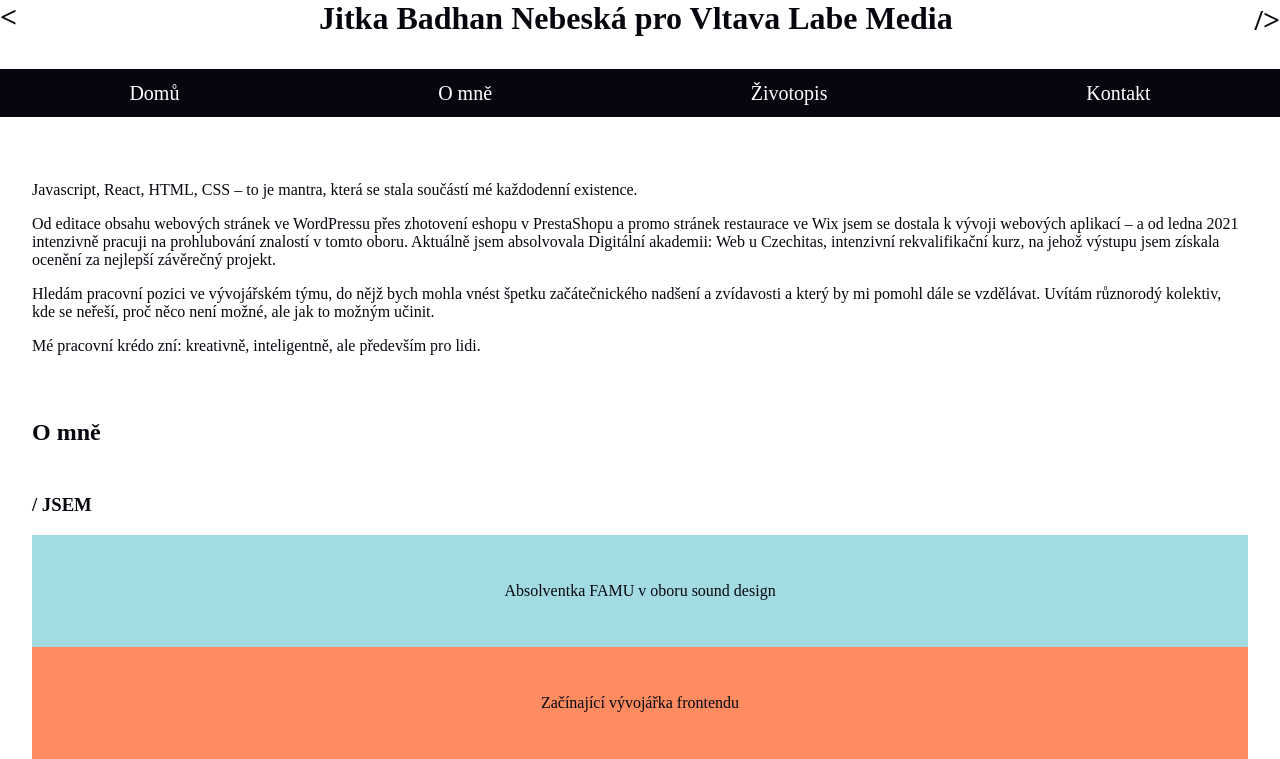
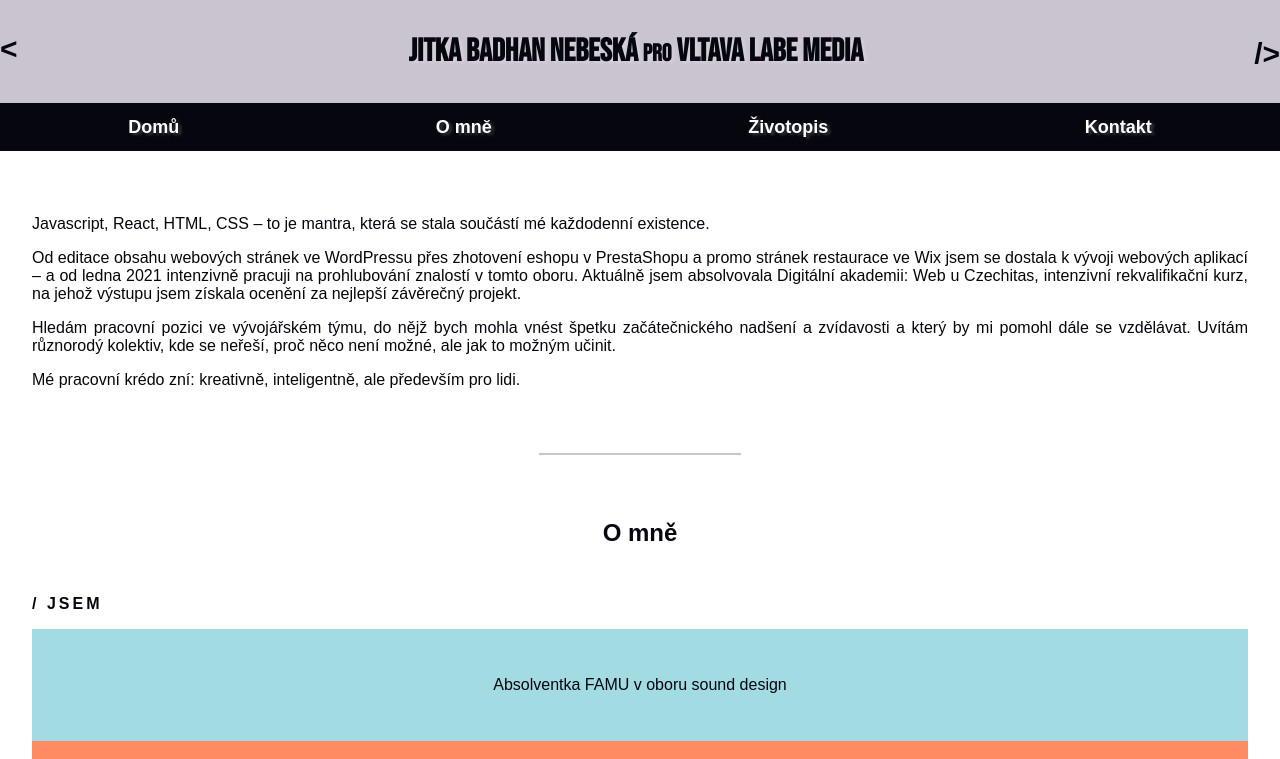
Before and after one commit to Jitka-Badhan/About, a plain HTML site: page index.html in a window 1280 px wide. Shown: the top 759 px of the page. Drawn offline with Linux system fonts and the light colour scheme; a web font is replaced by a local one.

```diff
--- a/index.html
+++ b/index.html
@@ -10,7 +10,7 @@
   <body>
     <header>
       <span>&lt;</span>
-      <h1>Jitka Badhan Nebeská pro Vltava&nbsp;Labe&nbsp;Media</h1>
+      <h1>Jitka Badhan Nebeská <span>pro</span> Vltava&nbsp;Labe&nbsp;Media</h1>
       <span>/&gt;</span>
     </header>
 
@@ -46,6 +46,8 @@
         Mé pracovní krédo zní: kreativně, inteligentně, ale především pro lidi.
       </p>
     </section>
+
+    <hr />
 
     <section id="about_me" class="about_me">
       <h2>O mně</h2>
@@ -184,6 +186,8 @@
       </div>
     </section>
 
+    <hr />
+
     <section id="resume" class="resume">
       <h2>Můj životopis</h2>
 
@@ -313,26 +317,31 @@
       </div>
     </section>
 
+    <hr />
+
     <section id="contact" class="contact_info">
       <h2>Kontakt</h2>
 
       <div class="paragraph">
         <p>
-          Email:
+          <b>Email:</b>
           <a href="mailto:jitkabadhan@gmail.com">jitkabadhan@gmail.com</a>
         </p>
-        <p>Tel: +420 723 576 460</p>
+        <p>
+          <b>Tel:</b>
+          <a href="tel:+420 723 576 460"> +420 723 576 460</a>
+        </p>
       </div>
 
       <div class="paragraph">
         <p>
-          LinkedIn:
+          <b>LinkedIn:</b>
           <a href="http://linkedin.com/in/jitka-badhan-nebeska"
             >linkedin.com/in/jitka-badhan-nebeska</a
           >
         </p>
         <p>
-          GitHub:
+          <b>GitHub:</b>
           <a href="http://github.com/jitka-badhan">github.com/jitka-badhan</a>
         </p>
       </div>
--- a/style.css
+++ b/style.css
@@ -1,5 +1,8 @@
+@import url('https://fonts.googleapis.com/css2?family=Amiko:wght@400;700&family=Bebas+Neue&display=swap');
+
 * {
   color: #06070e;
+  font-family: 'Amiko', sans-serif;
 }
 
 body {
@@ -13,14 +16,24 @@ section {
 h1 {
   display: inline-block;
   margin: 0;
+  font-family: 'Bebas Neue', cursive;
+  text-shadow: 3px 2px 3px rgba(255, 255, 255, 0.2);
+}
+
+h1 > span {
+  font-family: 'Bebas Neue', cursive;
+  font-size: 24px;
 }
 
 h2 {
   margin-bottom: 3rem;
+  text-align: center;
 }
 
 h3 {
+  font-size: 16px;
   text-transform: uppercase;
+  letter-spacing: 3px;
 }
 
 h4 > span {
@@ -28,9 +41,11 @@ h4 > span {
 }
 
 header {
+  background-color: #cac4ce;
   display: flex;
   justify-content: space-between;
   text-align: center;
+  padding: 2rem 0;
 }
 
 header > span {
@@ -50,6 +65,7 @@ header > span:last-of-type {
 nav > ul {
   list-style: none;
   padding-left: 0;
+  margin: 0;
   height: 3rem;
   display: flex;
   justify-content: space-around;
@@ -62,15 +78,22 @@ nav li {
 
 .menu {
   background-color: #06070e;
-  margin: 2rem 0;
+  margin: 0;
   position: sticky;
   top: 0;
 }
 
 .menu a {
   color: white;
-  font-size: 20px;
+  font-size: 18px;
+  font-weight: bold;
+  text-shadow: 3px 2px 3px rgba(255, 255, 255, 0.2);
   text-decoration: none;
+}
+
+.menu a:hover,
+.menu a:active {
+  color: #f9dc5c;
 }
 
 .about_me--bar,
@@ -86,6 +109,15 @@ ul {
 
 li {
   margin-bottom: 0.5rem;
+}
+
+.intro {
+  text-align: justify;
+}
+
+hr {
+  border: 1px solid #cac4ce;
+  width: 200px;
 }
 
 .blue {
@@ -144,3 +176,11 @@ td:first-of-type {
   text-align: right;
   padding-right: 0.5rem;
 }
+
+.contact_info a:visited {
+  color: #743880;
+}
+
+.contact_info .paragraph:first-of-type a {
+  text-decoration: none;
+}
```
